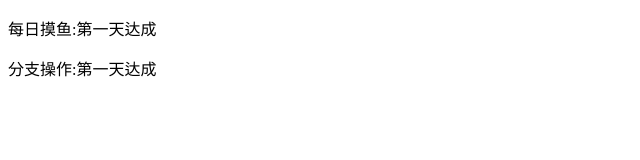
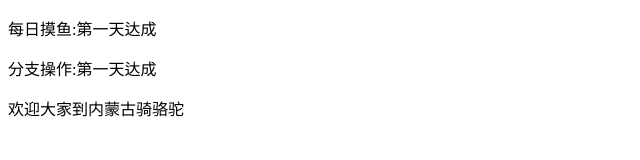
Before and after one commit to pronew-git/77-, a plain HTML site: page qh_index.html in a window 1280 px wide. Shown: the whole page, without its empty margins (0-640 px from the left). Drawn offline with Linux system fonts and the light colour scheme.

Commit message:
第二天

```diff
--- a/qh_index.html
+++ b/qh_index.html
@@ -8,5 +8,6 @@
   <body>
     <p>每日摸鱼:第一天达成</p>
     <p>分支操作:第一天达成</p>
+    <p>欢迎大家到内蒙古骑骆驼</p>
   </body>
 </html>
```
